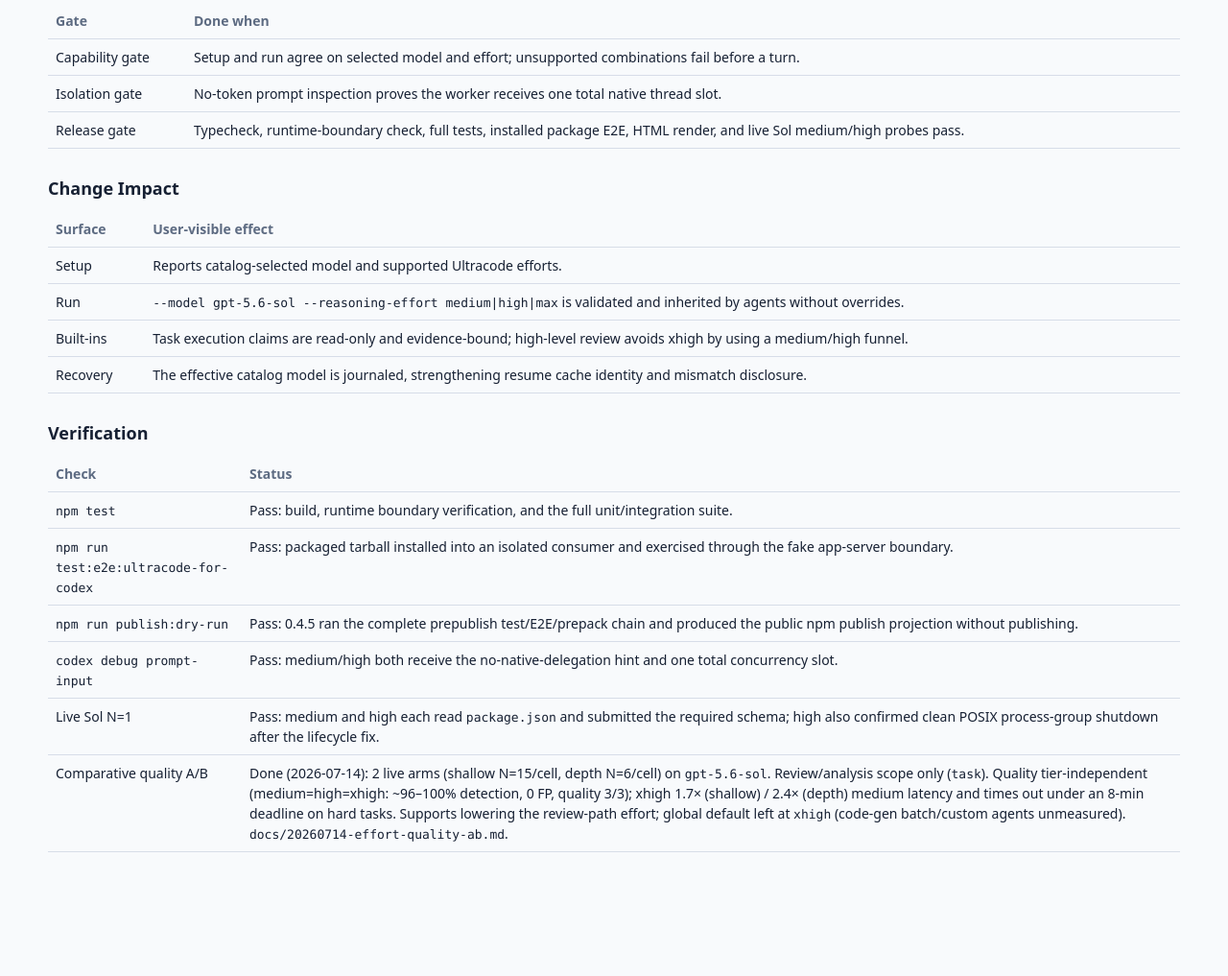
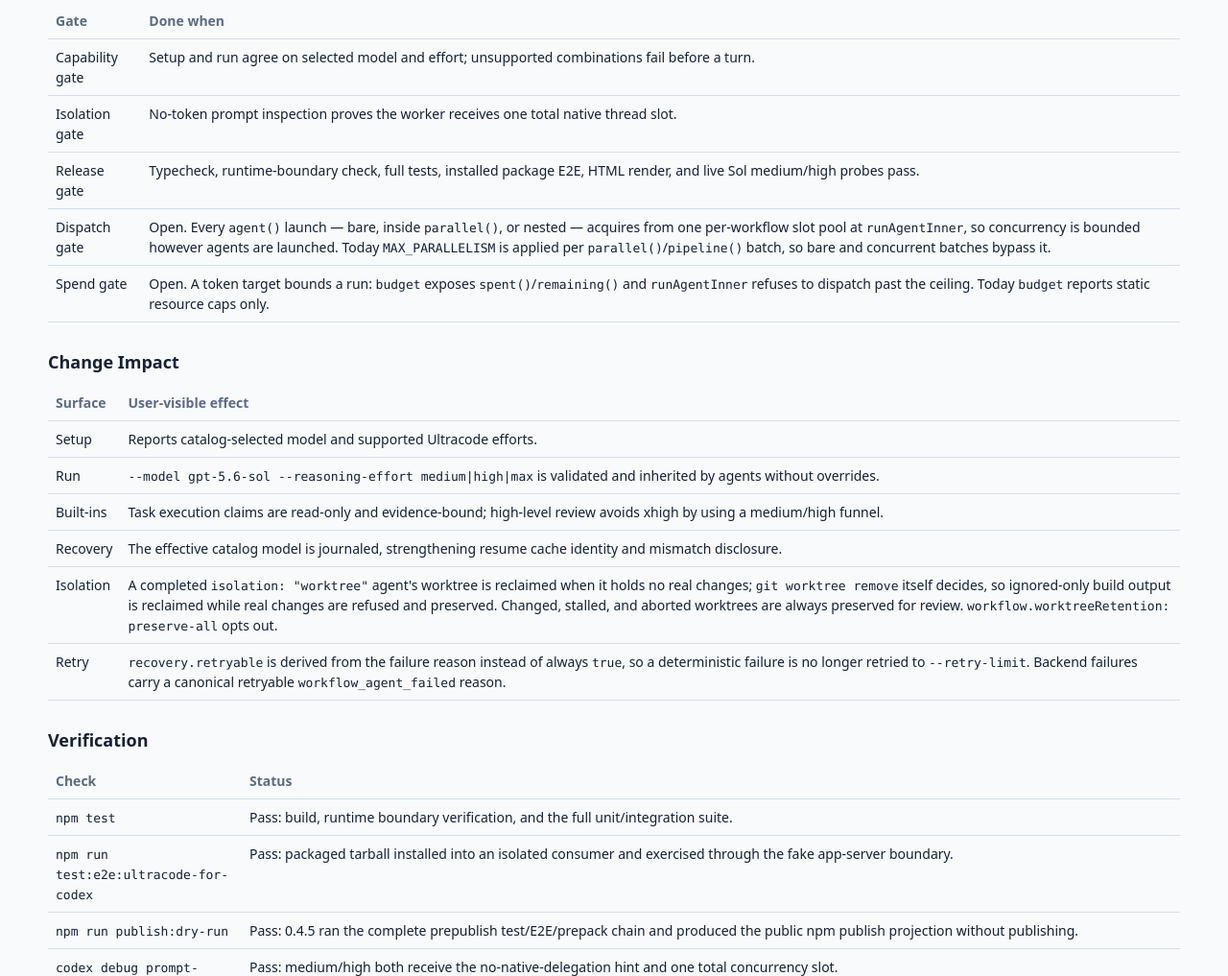
Before and after one commit to kangminlee-maker/ultracode-for-codex, a website: page IMPLEMENTATION_MAP.html in a window 1280 px wide. Shown: the part 2240-3257 px from the top of the page at 96% size. Before the commit the page ends 3176 px from the top, so only its background shows below. Drawn offline with Linux system fonts and the light colour scheme.

Commit message:
Record shipped isolation/retry behavior and the open dispatch/spend gates
Update the current-state dashboard for what this branch actually changed:
worktree reclamation and reason-derived retryability are user-visible now, and
the two remaining parity gates are stated as open with their concrete
done-when — one slot pool acquired at runAgentInner so bare and nested agent
launches cannot bypass the concurrency bound, and a token ceiling that refuses
dispatch rather than reporting static caps.

Co-Authored-By: Claude Opus 4.8 <noreply@anthropic.com>

```diff
--- a/IMPLEMENTATION_MAP.html
+++ b/IMPLEMENTATION_MAP.html
@@ -274,6 +274,8 @@
       <tr><td>Capability gate</td><td>Setup and run agree on selected model and effort; unsupported combinations fail before a turn.</td></tr>
       <tr><td>Isolation gate</td><td>No-token prompt inspection proves the worker receives one total native thread slot.</td></tr>
       <tr><td>Release gate</td><td>Typecheck, runtime-boundary check, full tests, installed package E2E, HTML render, and live Sol medium/high probes pass.</td></tr>
+      <tr><td>Dispatch gate</td><td>Open. Every <code>agent()</code> launch — bare, inside <code>parallel()</code>, or nested — acquires from one per-workflow slot pool at <code>runAgentInner</code>, so concurrency is bounded however agents are launched. Today <code>MAX_PARALLELISM</code> is applied per <code>parallel()</code>/<code>pipeline()</code> batch, so bare and concurrent batches bypass it.</td></tr>
+      <tr><td>Spend gate</td><td>Open. A token target bounds a run: <code>budget</code> exposes <code>spent()</code>/<code>remaining()</code> and <code>runAgentInner</code> refuses to dispatch past the ceiling. Today <code>budget</code> reports static resource caps only.</td></tr>
     </table>
 
     <h2>Change Impact</h2>
@@ -283,6 +285,8 @@
       <tr><td>Run</td><td><code>--model gpt-5.6-sol --reasoning-effort medium|high|max</code> is validated and inherited by agents without overrides.</td></tr>
       <tr><td>Built-ins</td><td>Task execution claims are read-only and evidence-bound; high-level review avoids xhigh by using a medium/high funnel.</td></tr>
       <tr><td>Recovery</td><td>The effective catalog model is journaled, strengthening resume cache identity and mismatch disclosure.</td></tr>
+      <tr><td>Isolation</td><td>A completed <code>isolation: "worktree"</code> agent's worktree is reclaimed when it holds no real changes; <code>git worktree remove</code> itself decides, so ignored-only build output is reclaimed while real changes are refused and preserved. Changed, stalled, and aborted worktrees are always preserved for review. <code>workflow.worktreeRetention: preserve-all</code> opts out.</td></tr>
+      <tr><td>Retry</td><td><code>recovery.retryable</code> is derived from the failure reason instead of always <code>true</code>, so a deterministic failure is no longer retried to <code>--retry-limit</code>. Backend failures carry a canonical retryable <code>workflow_agent_failed</code> reason.</td></tr>
     </table>
 
     <h2>Verification</h2>
```
